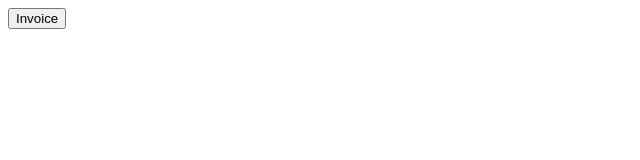
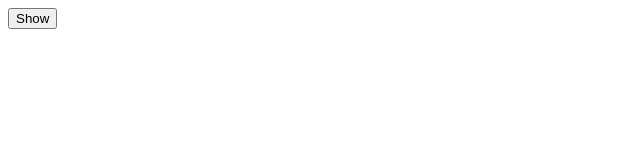
Before and after one commit to mikebolin/detailspopoutpoc, an Angular app: page / in a window 1280 px wide. Shown: the top 160 px of the page, without its empty margins (0-640 px from the left). Built offline with nearby package versions, Linux system fonts and the light colour scheme; what @progress/kendo-angular-popup would draw is missing.

Commit message:
5 files modified

```diff
--- a/src/app/app.component.html
+++ b/src/app/app.component.html
@@ -1,7 +1,17 @@
 <div class="content-container">
   <div class="row">
     <div class="col-4">
-<invoice-details   [invoiceItems]="details" ></invoice-details>
+<invoice-details
+[invoiceItems]="details"
+[animation]="'expand'"
+[direction]="'down'"
+[durationMS]="250"
+[showButtonText]="'Show'"
+[hideButtonText]="'Hide'"
+>
+
+
+</invoice-details>
     </div>
     </div>
     </div>
--- a/src/app/app.component.ts
+++ b/src/app/app.component.ts
@@ -4,7 +4,7 @@ class InvoiceDetails {
   InvoiceType: string;
   InvoiceNumber: string;
   Status: string;
-  Total: string;
+  Total: number;
   InvoiceDate : Date;
 }
 
@@ -19,11 +19,11 @@ export class AppComponent  {
 
   constructor(){
     this.details = {
-      InvoiceType: 'test',
-      InvoiceNumber: 'test',
-      Status: 'test',
-      Total: 'test',
-      InvoiceDate: new Date()
+      InvoiceType: 'Customer',
+      InvoiceNumber: '60300440TF28',
+      Status: 'Approved',
+      Total: 639.97,
+      InvoiceDate: new Date('01/13/2019')
     } as InvoiceDetails;
   }
 
--- a/src/app/details/invoice-details-model.ts
+++ b/src/app/details/invoice-details-model.ts
@@ -2,6 +2,6 @@ export class InvoiceDetails {
   InvoiceType: string;
   InvoiceNumber: string;
   Status: string;
-  Total: string;
+  Total: number;
   InvoiceDate : Date;
 }
--- a/src/app/details/invoice-details-popup.html
+++ b/src/app/details/invoice-details-popup.html
@@ -12,12 +12,12 @@
           <th>Total</th>
           <th>Invoice Date</th>
         </tr>
-        <tr *ngFor="let invoiceItem of invoiceItems; let i = index">
-          <td>{{ invoiceItem.InoiceType }}</td>
-          <td>{{ invoiceItem.InvoiceNumber }}</td>
-          <td>{{ invoiceItem.Status }}</td>
-          <td>{{ invoiceItem.Total | currency }}</td>
-          <td>{{ invoiceItem.InvoiceDate | date }}</td>
+        <tr>
+          <td>{{ invoiceItems.InvoiceType }}</td>
+          <td>{{ invoiceItems.InvoiceNumber }}</td>
+          <td>{{ invoiceItems.Status }}</td>
+          <td>{{ invoiceItems.Total | currency }}</td>
+          <td>{{ invoiceItems.InvoiceDate | date }}</td>
         </tr>
       </table>
     </div>
--- a/src/app/details/invoice-details-popup.ts
+++ b/src/app/details/invoice-details-popup.ts
@@ -1,33 +1,41 @@
 import { Component, OnInit, Input, Output, ViewChild } from '@angular/core';
 import { AutoCompleteComponent } from '@progress/kendo-angular-dropdowns';
 import { InvoiceDetails } from './invoice-details-model'
+
 @Component({
   selector: 'invoice-details',
   templateUrl: './invoice-details-popup.html',
   styleUrls: ['./invoice-details-popup.scss']
 })
 export class InvoiceDetailsPopup implements OnInit {
-  public toggleText: string = 'Invoice';
+
   public show: boolean = true;
   public get animate(): any {
     if (this.show) {
       return {
-        type: 'expand',
-        direction: 'down',
-        duration: 200
+        type: this.animation,
+        direction: this.direction,
+        duration: this.durationMS
       };
     }
     return false;
   }
+  toggleText: String;
   @Input() invoiceItems: InvoiceDetails;
+  @Input() animation: String;
+  @Input() direction: String;
+  @Input() durationMS: Number;
+  @Input() showButtonText: String;
+  @Input() hideButtonText: String;
 
   ngOnInit() {
-    this.show = false;
+
+        this.show = false;
+      this.toggleText = this.showButtonText;
   }
-
   public onToggle(): void {
     this.show = !this.show;
-    this.toggleText = this.show ? 'Invoice' : 'Invoice';
+    this.toggleText = this.show ? this.hideButtonText : this.showButtonText;
   }
 
 }
```
